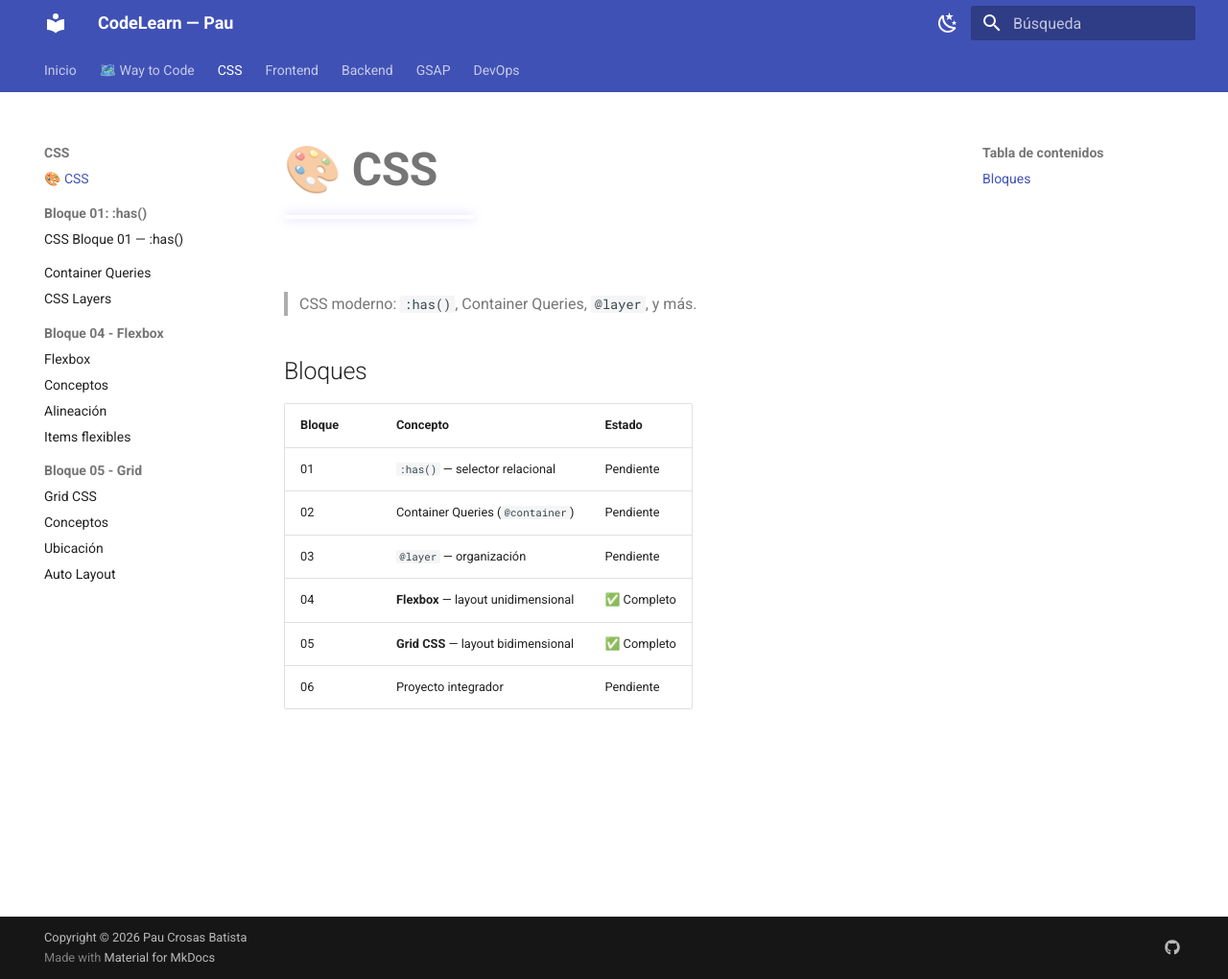
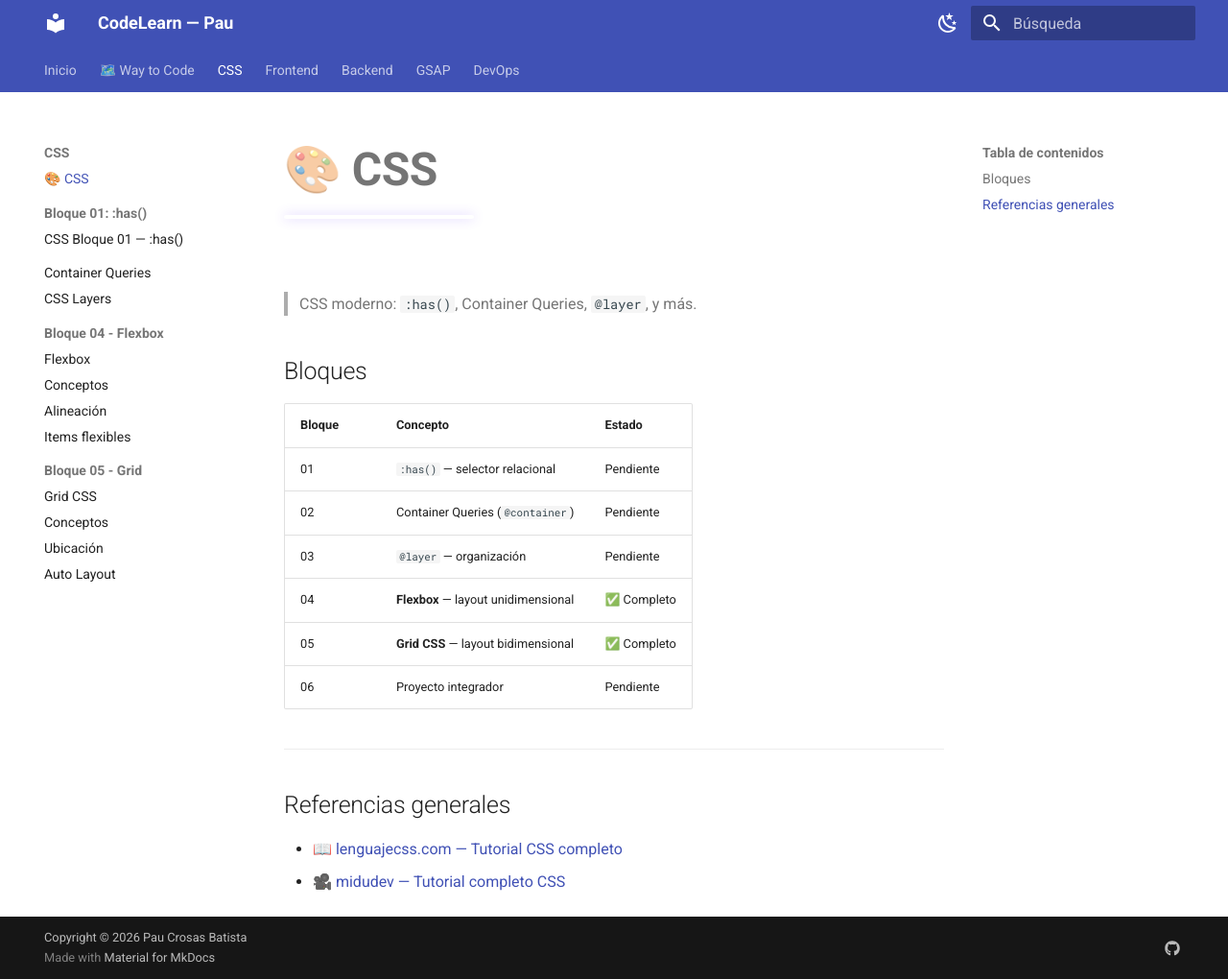
Before and after one commit to Onikuza00/codeLearn, an MkDocs documentation site: the page built from docs/css/index.md, in a window 1280 px wide and 1020 px high. Shown: the whole window at 96% size. Built offline with MkDocs 1.6.1 and Material for MkDocs 9.7.7, drawn with Linux system fonts in a browser that asks for light colours.

Commit message:
docs: add lenguajecss.com and midudev video references to CSS docs

```diff
--- a/docs/css/index.md
+++ b/docs/css/index.md
@@ -12,3 +12,10 @@
 | 04 | **Flexbox** — layout unidimensional | ✅ Completo |
 | 05 | **Grid CSS** — layout bidimensional | ✅ Completo |
 | 06 | Proyecto integrador | Pendiente |
+
+---
+
+## Referencias generales
+
+- 📖 [lenguajecss.com — Tutorial CSS completo](https://lenguajecss.com/css/)
+- 🎥 [midudev — Tutorial completo CSS](https://www.youtube.com/watch?v=TlJbu0BMLaY)
```
Also changed, not shown: docs/css/05-grid/index.md (+2 -0 lines).
